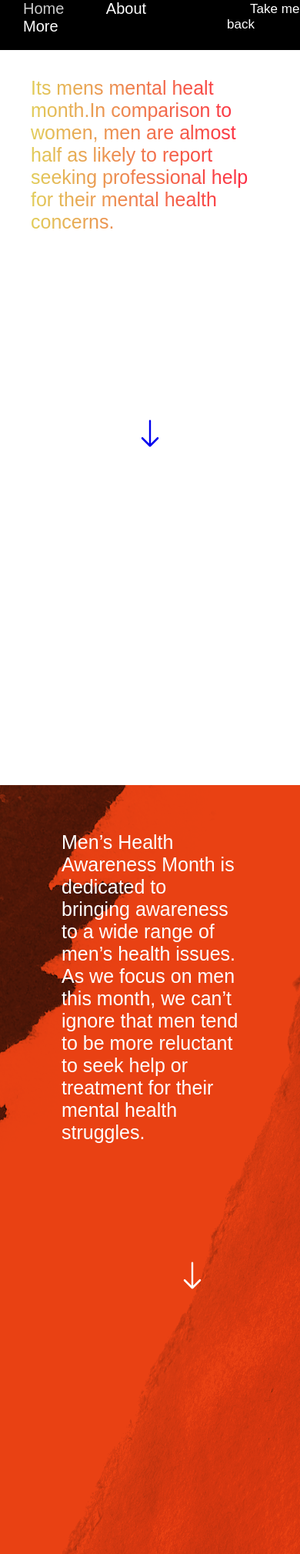
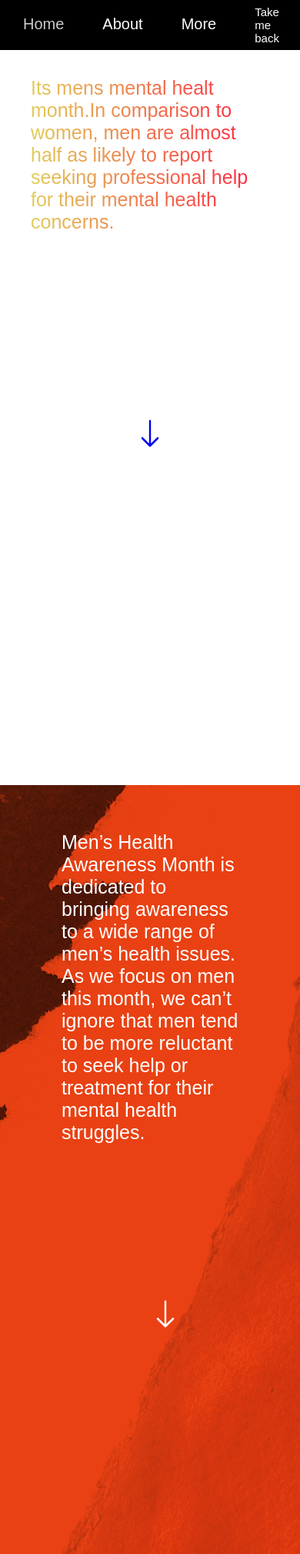
Before and after one commit to bence222/bence.sk, a PHP site: page /information.html in a window 390 px wide. Shown: the top 2019 px of the page at 77% size. Run offline with PHP 8.4, Linux system fonts and the light colour scheme.

Commit message:
Update information.css

```diff
--- a/information.css
+++ b/information.css
@@ -13,6 +13,15 @@ nav{
   display: flex;
     position: fixed;
     z-index: 1;
+}
+.navlave{
+  flex: 1;
+  padding: 20px;
+}
+.navprave{
+  flex: 1;
+
+
 }
 nav a {
 
@@ -133,24 +142,49 @@ filter: hue-rotate(279deg);
 }
 }
 #naspat {
- position: relative;
- left: 1050px;
+ float: right;
+
+
 
 }
 }
+@media only screen and (max-width: 450px){
+  #daco {
+    right: 30px;
+  }
+}
 @media only screen and (max-width: 500px){
+  .navlave{
+    display: flex;
+    padding: 0;
+  }
+  .navprave{
+    padding-right: 30px;
+    justify-content: center;
+    align-items: center;
+    display: flex;
+    }
+
+.navprave a {
+  font-size: 15px;
+}
   .dalsie{
     display: block;
   }
+  #daco{
+top: 0;
+  }
+#ubuntu{
+  padding: 0;
+  left: 115px;
+  bottom: 0;
+  top: 200px;
+
 }
-#daco{
-  left: 20px;
 }
+
 @media only screen and (max-width: 500px){
-#naspat{
-  position: relative;
-  left: 380px;
-}
+
 nav{
   height: 65px;
 }
@@ -173,12 +207,6 @@ nav{
 .text p {
   font-size: 25px;
 }
-#naspat{
-  position: relative;
-  left: 35px;
-  font-size: 17px;
-  top: 2px;
-}
 
 
 
```
